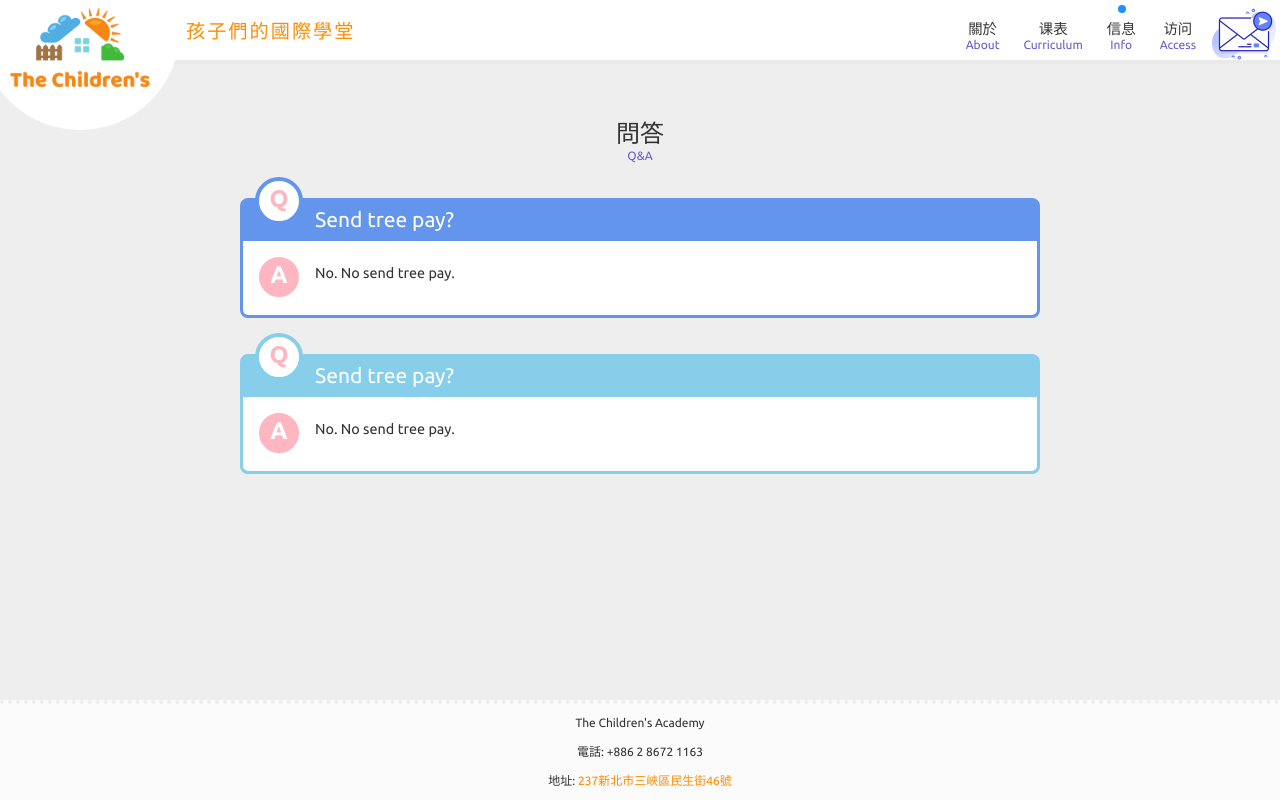
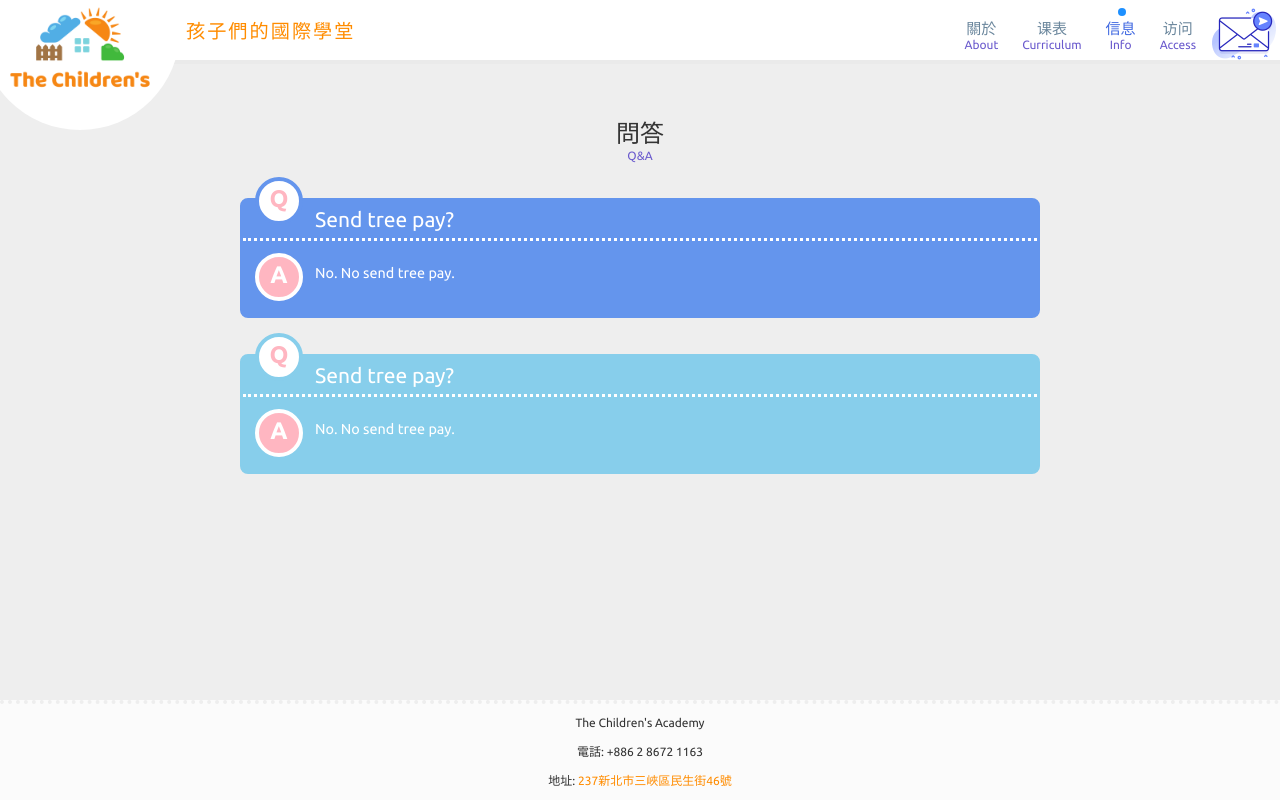
Before and after one commit to thechildrens/thechildrens.github.io, a Next.js app: page /information in a window 1280 px wide. Built offline with nearby package versions, Linux system fonts and the light colour scheme.

Commit message:
fix menu links

```diff
--- a/components/layout.js
+++ b/components/layout.js
@@ -3,12 +3,15 @@ import Link from 'next/link'
 import { useRouter } from "next/router";
 import Script from "next/script";
 
-function ActiveLink({ href, children }) {
+function ActiveLink({ href, children, translation }) {
   const router = useRouter()
 
   return (
     <div className={router.asPath.startsWith(href) ? "active" : ""}>
-      <Link href={href}>{children}</Link>
+      <div><Link href={href}>{children}</Link></div>
+      <Link href={href}>
+        <div className="translation">{translation}</div>
+      </Link>
     </div>
   )
 }
@@ -47,31 +50,11 @@ export function Layout({ children }) {
         </div>
         <div className="logo-name">孩子們的國際學堂</div>
         <nav id="navbar">
-          <ActiveLink href="/about">
-            <div>
-              關於
-              <div className="translation">About</div>
-            </div>
-          </ActiveLink>
+          <ActiveLink href="/about" translation="About">關於</ActiveLink>
           {/* <ActiveLink href="/features">Features</ActiveLink> */}
-          <ActiveLink href="/curriculum">
-            <div>
-              课表
-              <div className="translation">Curriculum</div>
-            </div>
-          </ActiveLink>
-          <ActiveLink href="/information">
-            <div>
-              信息
-              <div className="translation">Info</div>
-            </div>
-          </ActiveLink>
-          <ActiveLink href="/access">
-            <div>
-              访问
-              <div className="translation">Access</div>
-            </div>
-          </ActiveLink>
+          <ActiveLink href="/curriculum" translation="Curriculum">课表</ActiveLink>
+          <ActiveLink href="/information" translation="Info">信息</ActiveLink>
+          <ActiveLink href="/access" translation="Access">访问</ActiveLink>
           <a href="/access#mail">
             <div className="mail">
               <img src="/message.png"></img>
--- a/pages/information/index.js
+++ b/pages/information/index.js
@@ -1,6 +1,4 @@
-import Image from 'next/image'
 import React from 'react'
-import { ContentCard } from '../../components/content-card'
 import styles from './index.module.css'
 
 function Question() {
--- a/pages/information/index.module.css
+++ b/pages/information/index.module.css
@@ -4,13 +4,14 @@
   min-height: 120px;
   border: 3px solid skyblue;
   border-radius: 8px;
-  background-color: white;
+  background-color: skyblue;
+  color: white;
 }
 
 .question_q {
   width: 100%;
   background-color: skyblue;
-  border-bottom: 3px solid skyblue;
+  border-bottom: 3px dotted white;
   position: relative;
   padding-left: 1rem;
   color: white;
@@ -70,11 +71,11 @@
 
 .question:nth-child(odd) {
   border-color: cornflowerblue;
+  background-color: cornflowerblue;
 }
 
 .question:nth-child(odd) .question_q  {
   background-color: cornflowerblue;
-  border-color: cornflowerblue;
 }
 
 .question:nth-child(odd) .question_icon  {
--- a/styles/main.css
+++ b/styles/main.css
@@ -70,7 +70,7 @@ header {
   box-sizing: content-box;
   justify-content: right;
   background-color: white;
-  font-size: 1.2rem;
+  font-size: 1.25rem;
 }
 
 #navbar a {
@@ -88,6 +88,7 @@ header {
 #navbar > div {
   position: relative;
   display: flex;
+  flex-direction: column;
   margin: auto;
   margin-bottom: 0.75rem;
   margin-left: 1rem;
@@ -105,7 +106,7 @@ header {
   border-radius: 50%;
   background-color: dodgerblue;
   left: 40%;
-  top: -1rem;
+  top: -0.75rem;
 }
 
 .logo {
```
